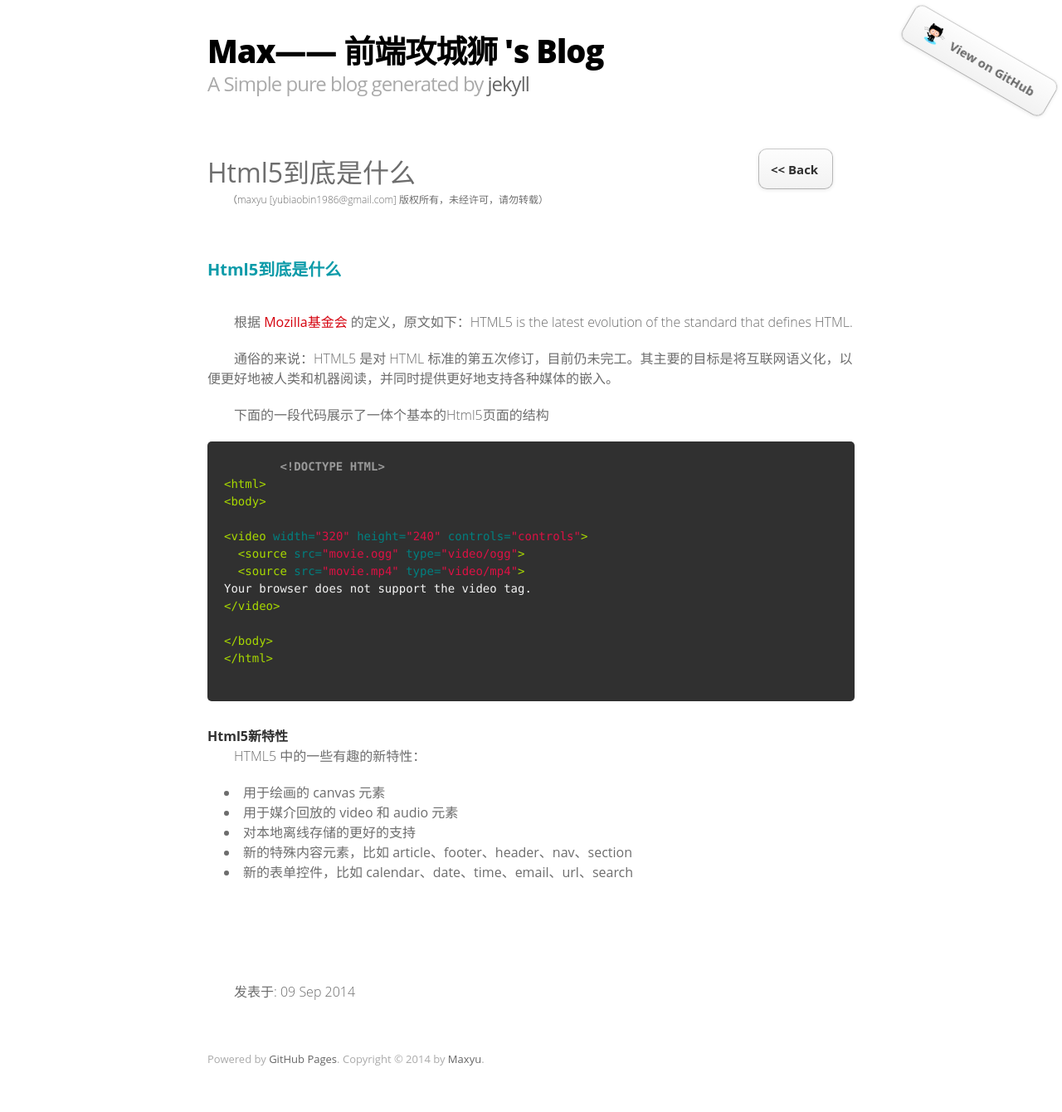
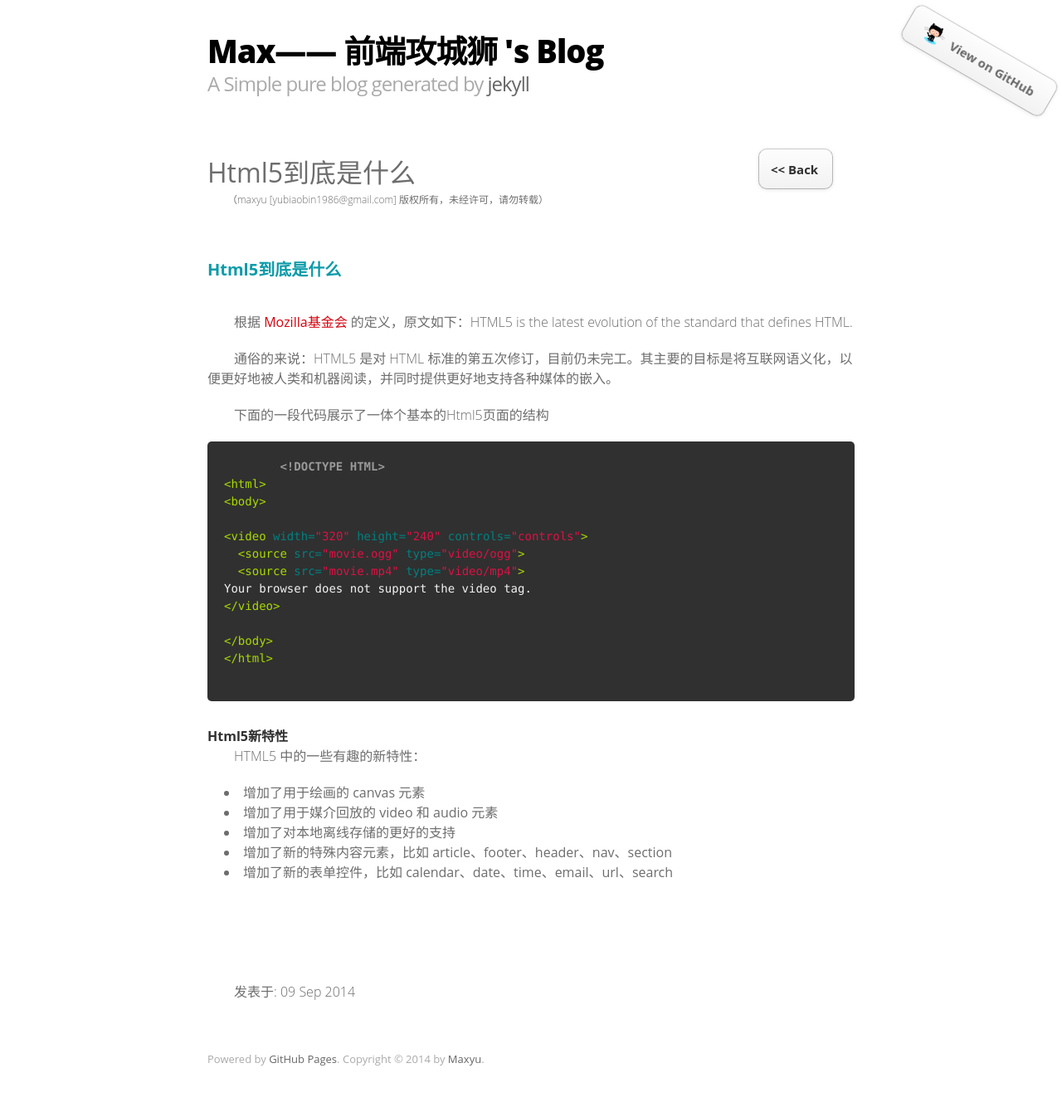
Before and after one commit to yubiaobin/yubiaobin.github.io, a Jekyll site: the page built from _posts/2014-09-09-html5-defined.html, in a window 1280 px wide. Shown: the whole page at 83% size. Built offline with Jekyll 4.4.1, drawn with Linux system fonts in a browser that asks for light colours; comment, search, counter and statistics services are not loaded.

Commit message:
modified html5 blog description

```diff
--- a/_posts/2014-09-09-html5-defined.html
+++ b/_posts/2014-09-09-html5-defined.html
@@ -51,9 +51,9 @@ Your browser does not support the video tag.
 <h4>Html5新特性</h4>
 <p>HTML5 中的一些有趣的新特性：</p>
 <ul>
-	<li>用于绘画的 canvas 元素</li>
-	<li>用于媒介回放的 video 和 audio 元素</li>
-	<li>对本地离线存储的更好的支持</li>
-	<li>新的特殊内容元素，比如 article、footer、header、nav、section</li>
-	<li>新的表单控件，比如 calendar、date、time、email、url、search</li>
+	<li>增加了用于绘画的 canvas 元素</li>
+	<li>增加了用于媒介回放的 video 和 audio 元素</li>
+	<li>增加了对本地离线存储的更好的支持</li>
+	<li>增加了新的特殊内容元素，比如 article、footer、header、nav、section</li>
+	<li>增加了新的表单控件，比如 calendar、date、time、email、url、search</li>
 </ul>
```
